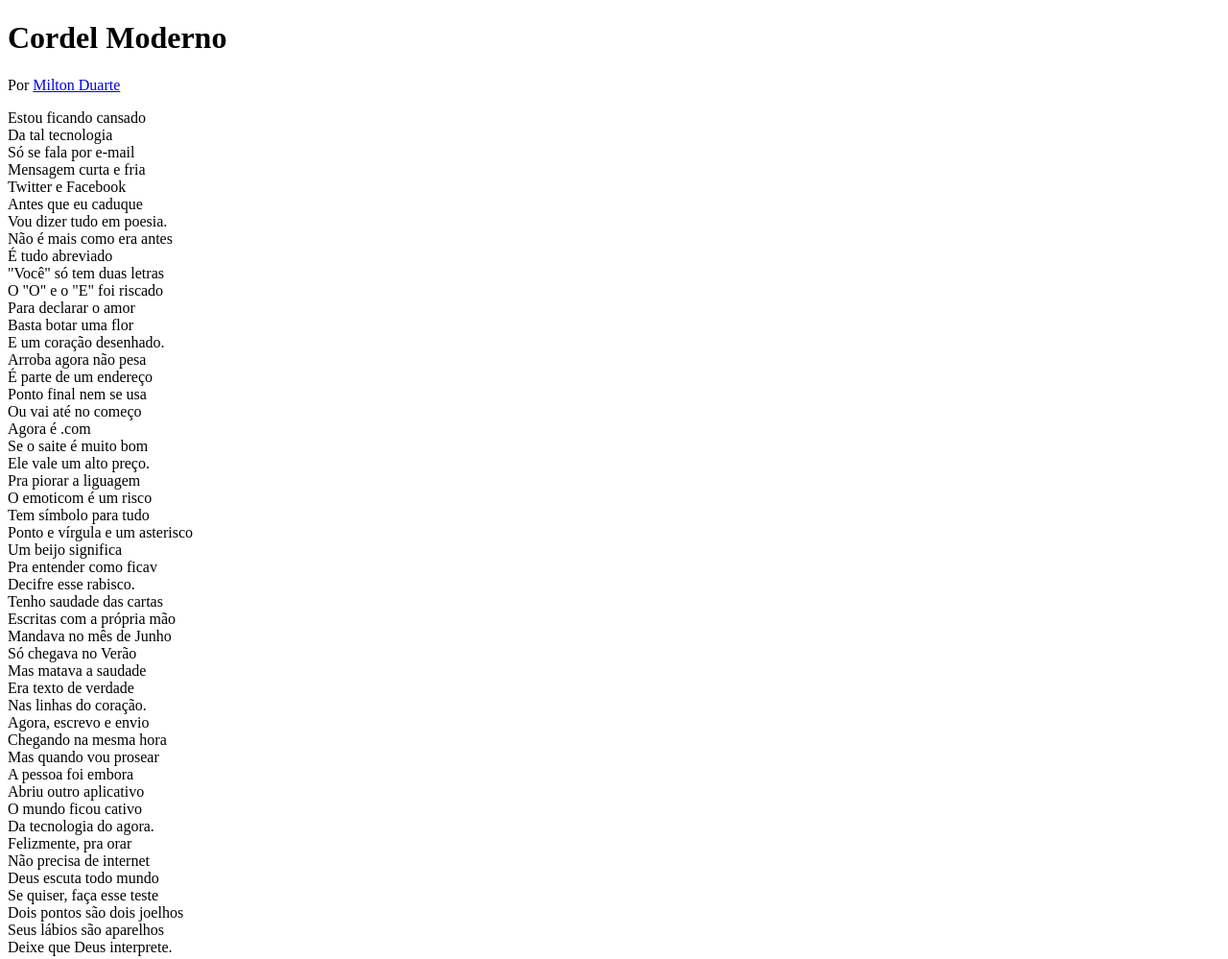
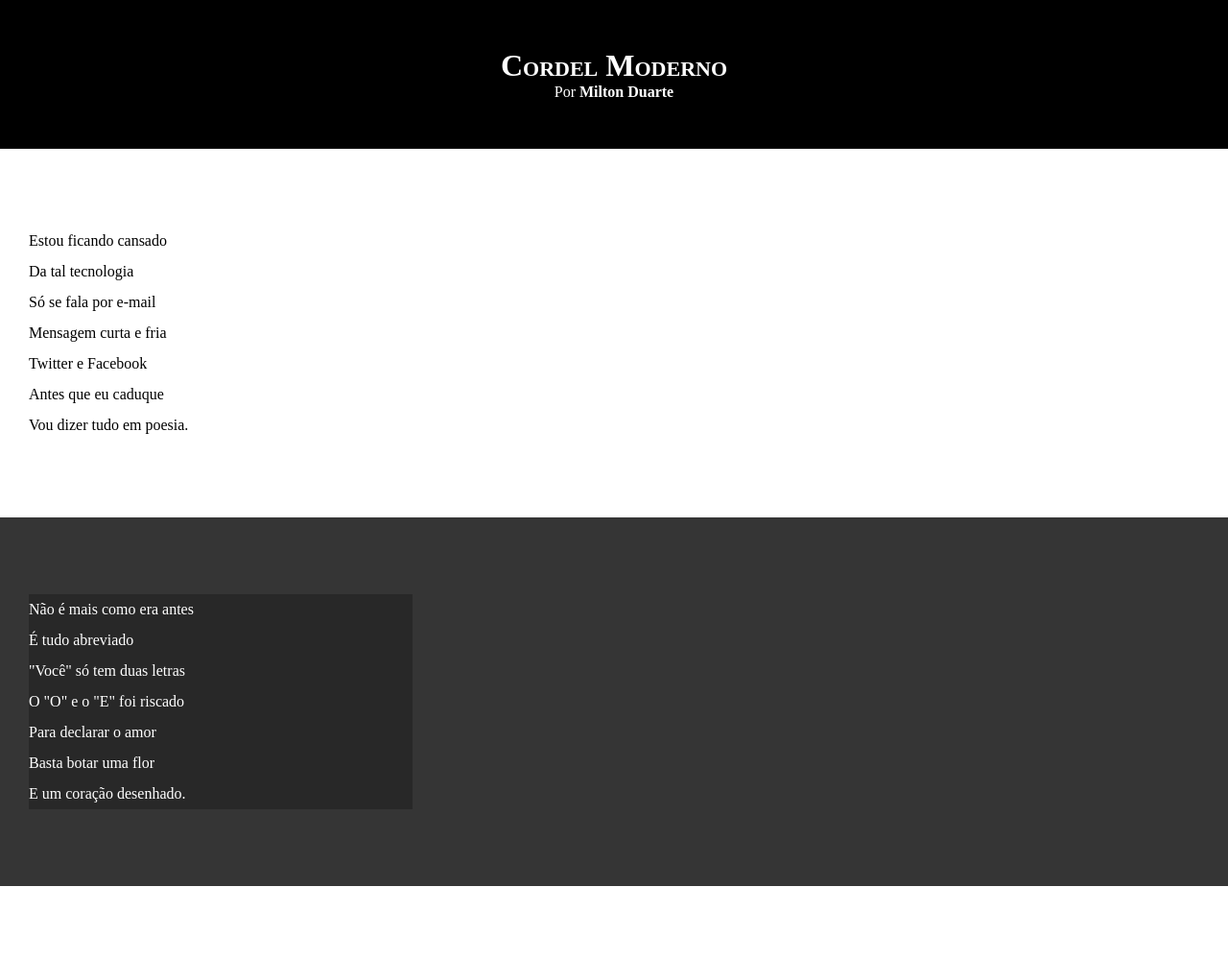
Before and after one commit to ericksontakayama/html-css, a plain HTML site: page Desafios/d012/index.html in a window 1280 px wide. Shown: the top 999 px of the page at 96% size. Drawn offline with Linux system fonts and the light colour scheme.

Commit message:
Atualizei os estilos dos textos e blocos

```diff
--- /dev/null
+++ b/Desafios/d012/estilo/style.css
@@ -0,0 +1,68 @@
+@charset "UTF-8";
+
+*{
+    margin: 0px;
+    padding: 0px;
+
+}
+
+html, body {
+    min-height: 100vh;
+    background-color: darkgray;
+}
+
+header {
+    background-color: black;
+    color: white;
+    text-align: center;
+}
+
+header > h1 {
+    padding-top: 50px;
+    font-variant: small-caps;
+
+}
+
+header > p {
+    padding-bottom: 50px;
+}
+
+header a, footer a {
+    color: white;
+    text-decoration: none;
+    font-weight: bolder;
+}
+
+header a:hover, footer a:hover {
+    text-decoration: underline;
+}
+
+section{
+    padding-top: 10vh;
+    padding-bottom: 10vh;
+
+    line-height: 2em;
+    padding-left: 30px;
+}
+
+section.normal {
+    background-color: white;
+    color: black;
+}
+
+section.imagem {
+    background-color: rgb(53, 53, 53);
+    color: white;
+}
+
+section.imagem > p {
+    width: 400px;
+    background-color: rgba(0, 0, 0, 0.244);
+}
+
+footer {
+    background-color: black;
+    color: white;
+    text-align: center;
+    padding: 10px;
+}
--- a/Desafios/d012/index.html
+++ b/Desafios/d012/index.html
@@ -4,6 +4,8 @@
     <meta charset="UTF-8">
     <meta name="viewport" content="width=device-width, initial-scale=1.0">
     <title>Cordel Moderno</title>
+    <link rel="stylesheet" href="estilo/style.css">
+
 </head>
 <body>
     <header>
@@ -13,7 +15,8 @@
         </p>
     </header>
 
-    <section>
+    <section class="normal">
+        <p>
             Estou ficando cansado <br>
             Da tal tecnologia <br>
             Só se fala por e-mail <br>
@@ -21,9 +24,11 @@
             Twitter e Facebook <br>
             Antes que eu caduque <br>
             Vou dizer tudo em poesia.
+        </p>
     </section>
 
-    <section>
+    <section class="imagem">
+        <p>
             Não é mais como era antes <br>
             É tudo abreviado <br>
             "Você" só tem duas letras <br>
@@ -31,9 +36,11 @@
             Para declarar o amor <br>
             Basta botar uma flor <br>
             E um coração desenhado.
+        </p>
     </section>
 
-    <section>
+    <section class="normal">
+        <p>
             Arroba agora não pesa <br>
             É parte de um endereço <br>
             Ponto final nem se usa <br>
@@ -48,11 +55,13 @@
             Um beijo significa <br>
             Pra entender como ficav<br>
             Decifre esse rabisco.
+        </p>
     </section>
 
 
 
-    <section>
+    <section class="imagem">
+        <p>
             Tenho saudade das cartas <br>
             Escritas com a própria mão <br>
             Mandava no mês de Junho <br>
@@ -60,11 +69,13 @@
             Mas matava a saudade <br>
             Era texto de verdade <br>
             Nas linhas do coração.
+        </p>
     </section>
 
 
 
-    <section>
+    <section class="normal">
+        <p>
             Agora, escrevo e envio <br>
             Chegando na mesma hora <br>
             Mas quando vou prosear <br>
@@ -79,6 +90,7 @@
             Dois pontos são dois joelhos <br>
             Seus lábios são aparelhos <br>
             Deixe que Deus interprete.
+        </p>
     </section>
 
     <footer>
```
Lines whose indentation alone changed are shown as unchanged.
